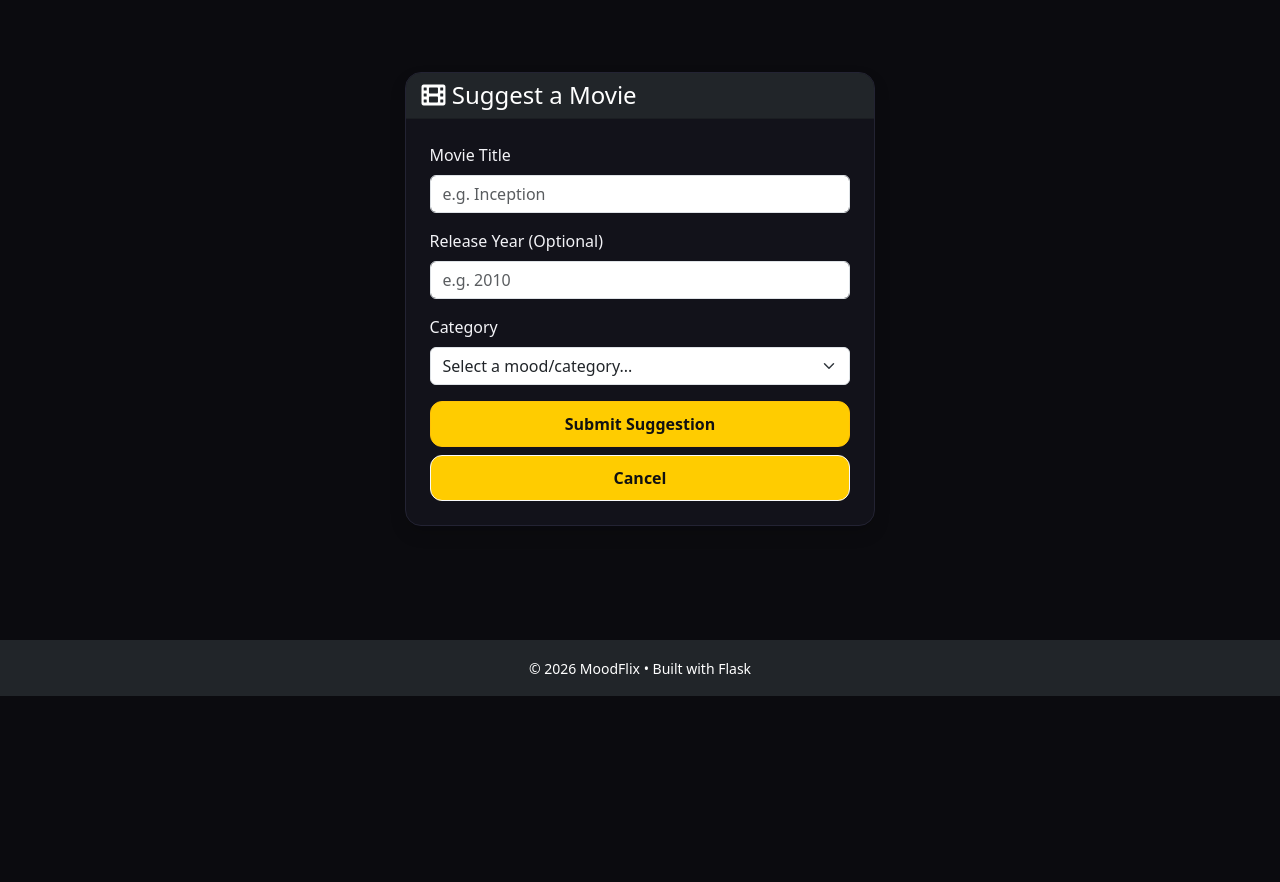
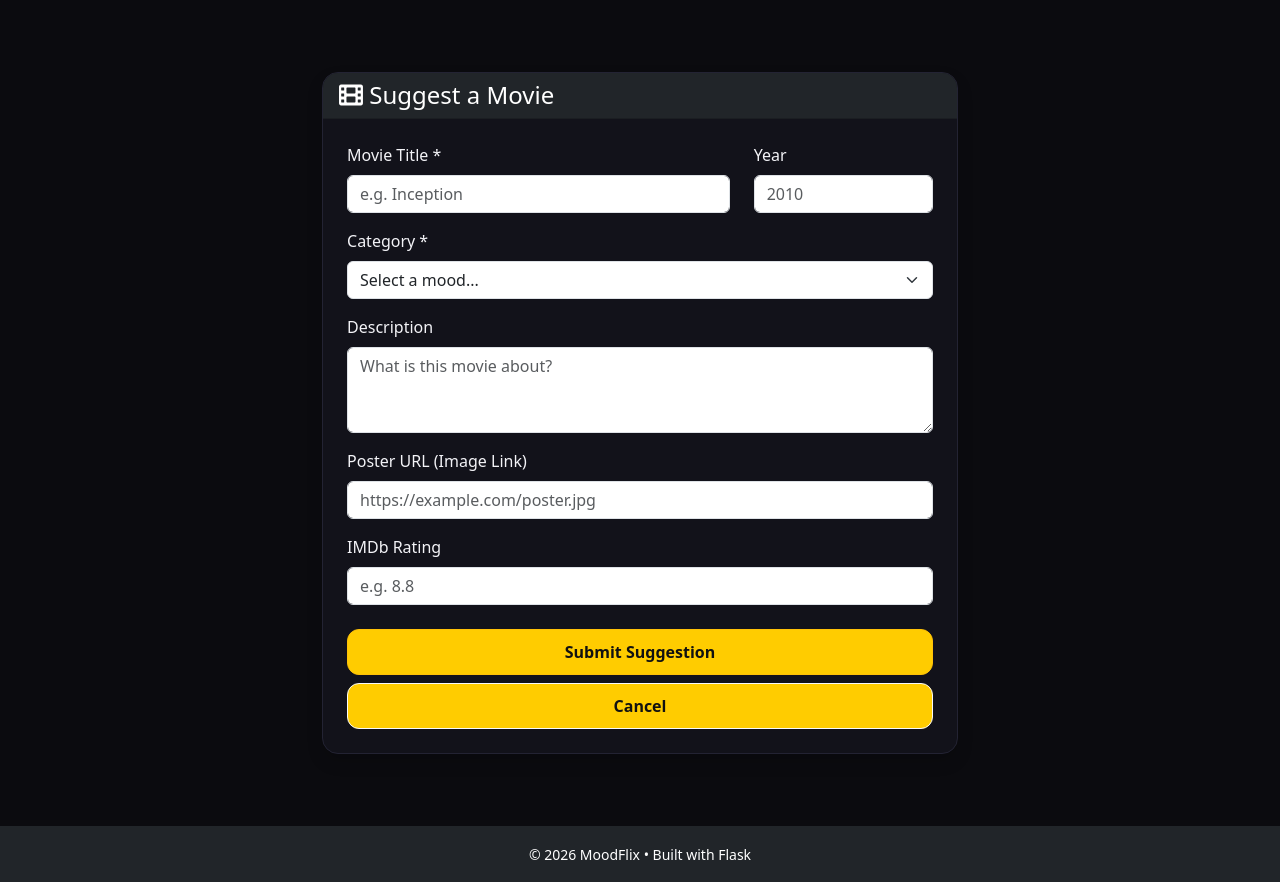
Before and after one commit to Betulcoklu/MoodFlix, a Flask app: page /suggestions/add in a window 1280 px wide. Shown: the part 63-945 px from the top of the page. Before the commit the page ends 759 px from the top, so only its background shows below. Run offline with Flask 3, Linux system fonts and the light colour scheme; a user stored in the database is signed in.

Commit message:
Suggestion bug which not sending all data to admin dashboard fixed

```diff
--- a/app/config.py
+++ b/app/config.py
@@ -1,7 +1,7 @@
 import os
 
 class Config:
-    SECRET_KEY = os.environ.get('SECRET_KEY') or 'dev_key'
+    SECRET_KEY = 'my-super-secret-hardcoded-key-123'
 
     # This automatically puts the DB file in your 'instance' folder
     basedir = os.path.abspath(os.path.dirname(__file__))
--- a/app/controllers/home_controller.py
+++ b/app/controllers/home_controller.py
@@ -1,4 +1,4 @@
-from flask import Blueprint, render_template, request, redirect, url_for, flash
+from flask import Blueprint, render_template, request, redirect, url_for, flash, session
 from flask_login import current_user
 
 from app.services.movie_service import MovieService
--- a/app/controllers/suggestion_controller.py
+++ b/app/controllers/suggestion_controller.py
@@ -27,19 +27,24 @@ def submit_suggestion_route():
         categories = MovieService.listCategories()
         return render_template("suggestions/add.html", categories=categories)
 
-    category_id = request.form.get("category_id")
-    title = request.form.get("title")
-    year = request.form.get("year") or None
+    # 1. Gather ALL data from the form (This was missing before!)
+    data = {
+        "user_id": current_user.id,
+        "category_id": request.form.get("category_id"),
+        "title": request.form.get("title"),
+        "year": request.form.get("year"),
+        "description": request.form.get("description"),  # Added
+        "posterUrl": request.form.get("posterUrl"),      # Added
+        "imdbRating": request.form.get("imdbRating"),    # Added
+    }
 
-    try:
-        category_id_int = int(category_id) if category_id else None
-    except ValueError:
-        category_id_int = None
-
-    if not title or not category_id_int:
+    # 2. Basic Validation
+    if not data["title"] or not data["category_id"]:
         flash("Title and category are required.", "error")
         return redirect(url_for("suggestion.submit_suggestion_route"))
 
-    SuggestionService.submitSuggestion(current_user.id, category_id_int, title, int(year) if year else None)
-    flash("Suggestion submitted.", "success")
+    # 3. Send the dictionary to the Service
+    SuggestionService.submitSuggestion(data)
+
+    flash("Suggestion submitted successfully!", "success")
     return redirect(url_for("suggestion.list_suggestions"))
--- a/app/views/templates/admin/edit_suggestion.html
+++ b/app/views/templates/admin/edit_suggestion.html
@@ -58,6 +58,7 @@
                                 <button type="submit" name="action" value="save" class="btn btn-primary me-2">
                                     <i class="fas fa-save"></i> Save Changes
                                 </button>
+
                                 <button type="submit" name="action" value="approve" class="btn btn-success">
                                     <i class="fas fa-check"></i> Approve & Create Movie
                                 </button>
--- a/app/views/templates/admin/suggestions.html
+++ b/app/views/templates/admin/suggestions.html
@@ -35,7 +35,7 @@
                                 {% endif %}
                             </td>
                             <td>
-                                <small class="text-muted">User #{{ s.user_id }}</small>
+                                <small class="text-muted">{{ s.user.username }}</small>
                             </td>
                             <td class="text-end">
                                 <div class="d-flex justify-content-end gap-2">
--- a/app/views/templates/base.html
+++ b/app/views/templates/base.html
@@ -26,47 +26,49 @@
       <div class="collapse navbar-collapse" id="navbarNav">
         <ul class="navbar-nav me-auto">
             <li class="nav-item">
-                <a class="nav-link" href="{{ url_for('home.index') }}"> Home </a>
+                <a class="nav-link" href="{{ url_for('home.index') }}"> {{ 'Home' | translate }} </a>
             </li>
             <li class="nav-item">
-                <a class="nav-link" href="{{ url_for('movie.list_movies') }}"> Movies </a>
+                <a class="nav-link" href="{{ url_for('movie.list_movies') }}"> {{ 'Movies' | translate }} </a>
             </li>
             <li class="nav-item">
-                <a class="nav-link" href="{{ url_for('movie.list_categories') }}"> Categories </a>
+                <a class="nav-link" href="{{ url_for('movie.list_categories') }}"> {{ 'Categories' | translate }} </a>
             </li>
         </ul>
 
         <form class="d-flex mx-auto" method="GET" action="{{ url_for('home.search_movies') }}">
-            <input class="form-control me-2" type="search" name="q" placeholder="Search movies..." value="{{ request.args.get('q', '') }}">
-            <button class="btn btn-outline-warning" type="submit">Search</button>
+            <input class="form-control me-2" type="search" name="q" placeholder="{{ 'Search movies...' | translate }}" value="{{ request.args.get('q', '') }}">
+            <button class="btn btn-outline-warning" type="submit">{{ 'Search' | translate }}</button>
         </form>
 
         <ul class="navbar-nav ms-auto align-items-center">
+
+
             {% if current_user.is_authenticated %}
 
                 {% if current_user.role == 'admin' %}
                 <li class="nav-item dropdown">
                     <a class="nav-link dropdown-toggle text-warning" href="#" id="adminDropdown" role="button" data-bs-toggle="dropdown" aria-expanded="false">
-                        <i class="fas fa-user-shield"></i> Admin Panel
+                        <i class="fas fa-user-shield"></i> {{ 'Admin Panel' | translate }}
                     </a>
                     <ul class="dropdown-menu dropdown-menu-end" aria-labelledby="adminDropdown">
-                        <li><a class="dropdown-item fw-bold" href="{{ url_for('admin.admin_index') }}">Dashboard</a></li>
+                        <li><a class="dropdown-item fw-bold" href="{{ url_for('admin.admin_index') }}">{{ 'Dashboard' | translate }}</a></li>
                         <li><hr class="dropdown-divider"></li>
 
-                        <li><a class="dropdown-item" href="{{ url_for('admin.list_movies') }}">Manage Movies</a></li>
-                        <li><a class="dropdown-item" href="{{ url_for('admin.list_categories') }}">Manage Categories</a></li>
+                        <li><a class="dropdown-item" href="{{ url_for('admin.list_movies') }}">{{ 'Manage Movies' | translate }}</a></li>
+                        <li><a class="dropdown-item" href="{{ url_for('admin.list_categories') }}">{{ 'Manage Categories' | translate }}</a></li>
                         <li><hr class="dropdown-divider"></li>
-                        <li><a class="dropdown-item" href="{{ url_for('admin.list_comments') }}">Manage Comments</a></li>
-                        <li><a class="dropdown-item" href="{{ url_for('admin.list_pending_suggestions') }}">Manage Suggestions</a></li>
+                        <li><a class="dropdown-item" href="{{ url_for('admin.list_comments') }}">{{ 'Manage Comments' | translate }}</a></li>
+                        <li><a class="dropdown-item" href="{{ url_for('admin.list_pending_suggestions') }}">{{ 'Manage Suggestions' | translate }}</a></li>
                     </ul>
                 </li>
                 {% endif %}
 
                 <li class="nav-item">
-                    <a class="nav-link" href="{{ url_for('favorite.list_favorites') }}">Favorites</a>
+                    <a class="nav-link" href="{{ url_for('favorite.list_favorites') }}">{{ 'Favorites' | translate }}</a>
                 </li>
                 <li class="nav-item">
-                    <a class="nav-link" href="{{ url_for('suggestion.list_suggestions') }}">Suggestions</a>
+                    <a class="nav-link" href="{{ url_for('suggestion.list_suggestions') }}">{{ 'Suggestions' | translate }}</a>
                 </li>
 
                 <li class="nav-item ms-2">
@@ -76,16 +78,16 @@
                 </li>
                 <li class="nav-item ms-2">
                     <form action="{{ url_for('auth.logout') }}" method="POST" class="d-inline">
-                        <button type="submit" class="btn btn-sm btn-danger">Logout</button>
+                        <button type="submit" class="btn btn-sm btn-danger">{{ 'Logout' | translate }}</button>
                     </form>
                 </li>
 
             {% else %}
                 <li class="nav-item">
-                    <a class="nav-link" href="{{ url_for('auth.login') }}">Login</a>
+                    <a class="nav-link" href="{{ url_for('auth.login') }}">{{ 'Login' | translate }}</a>
                 </li>
                 <li class="nav-item ms-2">
-                    <a class="btn btn-warning" href="{{ url_for('auth.register') }}">Register</a>
+                    <a class="btn btn-warning" href="{{ url_for('auth.register') }}">{{ 'Register' | translate }}</a>
                 </li>
             {% endif %}
         </ul>
@@ -99,7 +101,7 @@
         <div class="mb-4">
           {% for category, message in messages %}
             <div class="alert alert-{{ 'danger' if category == 'error' else category }} alert-dismissible fade show" role="alert">
-              {{ message }}
+              {{ message | translate }}
               <button type="button" class="btn-close" data-bs-dismiss="alert" aria-label="Close"></button>
             </div>
           {% endfor %}
--- a/app/views/templates/suggestions/add.html
+++ b/app/views/templates/suggestions/add.html
@@ -5,7 +5,7 @@
 {% block content %}
 <div class="container py-5">
     <div class="row justify-content-center">
-        <div class="col-md-6">
+        <div class="col-md-8">
             <div class="card shadow">
                 <div class="card-header bg-dark text-white">
                     <h4 class="mb-0"><i class="fas fa-film"></i> Suggest a Movie</h4>
@@ -13,27 +13,43 @@
                 <div class="card-body p-4">
                     <form method="POST">
 
-                        <div class="mb-3">
-                            <label for="title" class="form-label">Movie Title</label>
-                            <input type="text" class="form-control" id="title" name="title" required placeholder="e.g. Inception">
+                        <div class="row">
+                            <div class="col-md-8 mb-3">
+                                <label class="form-label">Movie Title *</label>
+                                <input type="text" class="form-control" name="title" required placeholder="e.g. Inception">
+                            </div>
+                            <div class="col-md-4 mb-3">
+                                <label class="form-label">Year</label>
+                                <input type="number" class="form-control" name="year" placeholder="2010">
+                            </div>
                         </div>
 
                         <div class="mb-3">
-                            <label for="year" class="form-label">Release Year (Optional)</label>
-                            <input type="number" class="form-control" id="year" name="year" placeholder="e.g. 2010">
-                        </div>
-
-                        <div class="mb-3">
-                            <label for="category_id" class="form-label">Category</label>
-                            <select class="form-select" id="category_id" name="category_id" required>
-                                <option value="" disabled selected>Select a mood/category...</option>
+                            <label class="form-label">Category *</label>
+                            <select class="form-select" name="category_id" required>
+                                <option value="" disabled selected>Select a mood...</option>
                                 {% for category in categories %}
                                     <option value="{{ category.id }}">{{ category.name }}</option>
                                 {% endfor %}
                             </select>
                         </div>
 
-                        <div class="d-grid gap-2">
+                        <div class="mb-3">
+                            <label class="form-label">Description</label>
+                            <textarea class="form-control" name="description" rows="3" placeholder="What is this movie about?"></textarea>
+                        </div>
+
+                        <div class="mb-3">
+                            <label class="form-label">Poster URL (Image Link)</label>
+                            <input type="url" class="form-control" name="posterUrl" placeholder="https://example.com/poster.jpg">
+                        </div>
+
+                        <div class="mb-3">
+                            <label class="form-label">IMDb Rating</label>
+                            <input type="number" step="0.1" class="form-control" name="imdbRating" placeholder="e.g. 8.8">
+                        </div>
+
+                        <div class="d-grid gap-2 mt-4">
                             <button type="submit" class="btn btn-warning">Submit Suggestion</button>
                             <a href="{{ url_for('suggestion.list_suggestions') }}" class="btn btn-light">Cancel</a>
                         </div>
```
Also changed, not shown: app/__init__.py (+9 -2 lines), app/controllers/admin_controller.py (+6 -11 lines), app/services/suggestion_service.py (+42 -8 lines), app/views/templates/home.html (+10 -11 lines), instance/moodflix.db.
